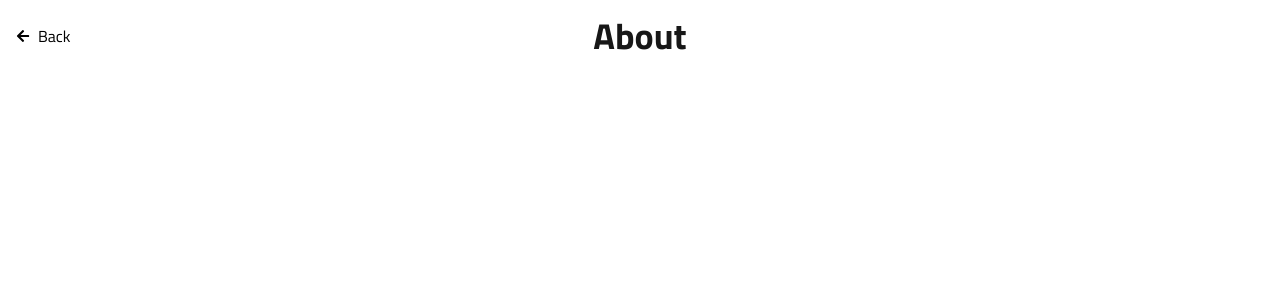
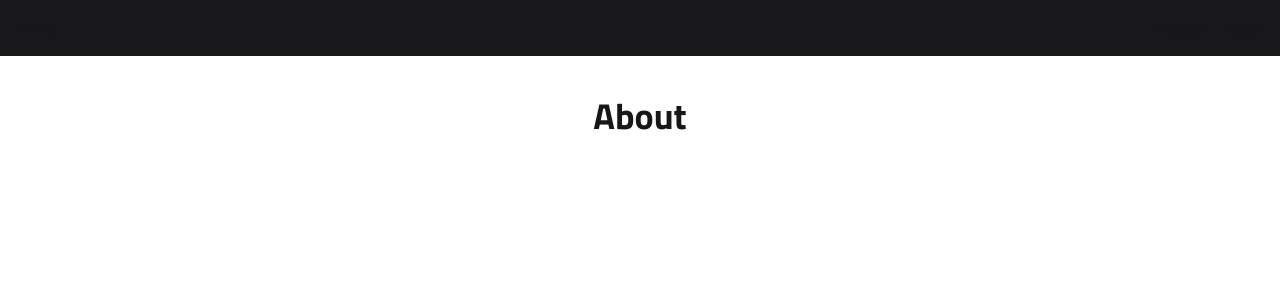
Before and after one commit to MoriARosland/rosland-web-2, a Next.js app: page /about in a window 1280 px wide. Shown: the top 300 px of the page. Built offline with nearby package versions, Linux system fonts and the light colour scheme.

Commit message:
feat: nav bar

```diff
--- a/app/about/page.tsx
+++ b/app/about/page.tsx
@@ -1,15 +1,7 @@
-import NavButtonIcon from "@/components/ui/buttons/NavButtonIcon";
-import { FaArrowLeft } from "react-icons/fa";
-
 export default function About() {
   return (
     <main className="flex flex-col">
-      <div className="relative flex items-center justify-center py-4">
-        <div className="absolute left-0 px-4">
-          <NavButtonIcon icon={FaArrowLeft} href="/" text="Back" />
-        </div>
-        <h1 className="text-4xl font-bold text-center">About</h1>
-      </div>
+      <h1 className="text-4xl font-bold text-center py-10">About</h1>
     </main>
   );
 }
--- a/app/layout.tsx
+++ b/app/layout.tsx
@@ -2,6 +2,7 @@ import type { Metadata } from "next";
 import { Titillium_Web } from "next/font/google";
 import "./globals.css";
 import AuthProvider from "@/components/services/AuthProvider";
+import NavBarWrapper from "@/components/ui/navigation/NavBarWrapper";
 
 const titillium = Titillium_Web({
   subsets: ["latin"],
@@ -30,7 +31,10 @@ export default function RootLayout({
   return (
     <html lang="en">
       <body className={`${titillium.className} antialiased`}>
-        <AuthProvider>{children}</AuthProvider>
+        <AuthProvider>
+          <NavBarWrapper />
+          {children}
+        </AuthProvider>
       </body>
     </html>
   );
--- /dev/null
+++ b/components/ui/navigation/NavBar.tsx
@@ -0,0 +1,19 @@
+import Link from "next/link";
+
+export default function NavBar() {
+  return (
+    <div className="flex justify-between items-center p-4 bg-zinc-900">
+      <Link href="/" className="font-semibold">
+        Home
+      </Link>
+      <div className="flex gap-4">
+        <Link href="/projects" className="font-semibold">
+          Projects
+        </Link>
+        <Link href="/about" className="font-semibold">
+          About
+        </Link>
+      </div>
+    </div>
+  );
+}
--- /dev/null
+++ b/components/ui/navigation/NavBarWrapper.tsx
@@ -0,0 +1,12 @@
+"use client";
+
+import { usePathname } from "next/navigation";
+import NavBar from "./NavBar";
+
+export default function NavBarWrapper() {
+  const pathname = usePathname();
+  const showNavbar = pathname !== "/";
+
+  if (!showNavbar) return null;
+  return <NavBar />;
+}
```
